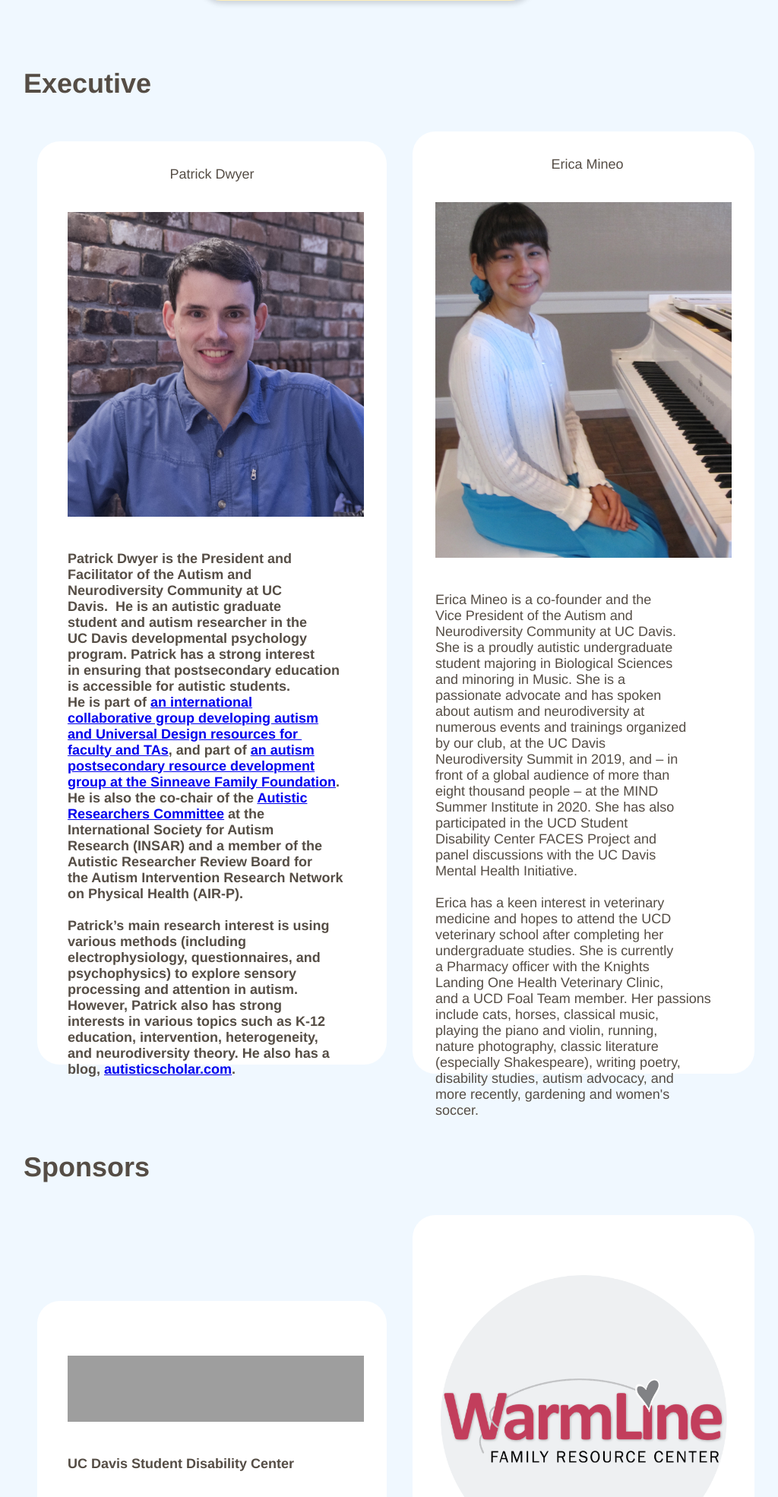
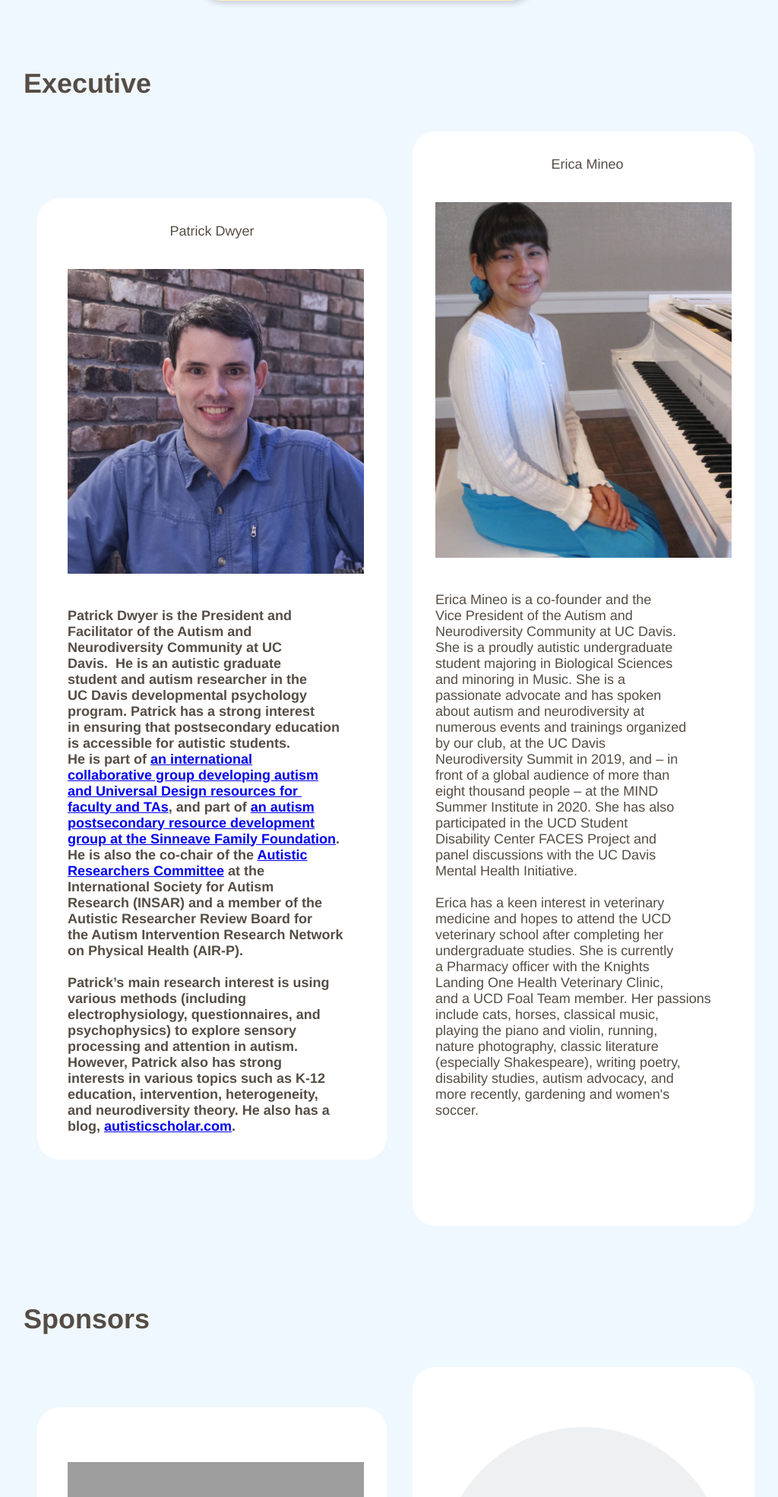
Before and after one commit to Autism-Neurodiversity-Community-UCD/ancwebsite, a Flask app: page /aboutus in a window 1280 px wide. Shown: the part 800-2770 px from the top of the page at 76% size, without its empty margins (149-1173 px from the left). Run offline with Flask 2, Linux system fonts and the light colour scheme; grey boxes are pictures that could not be loaded.

Commit message:
Update ANCaboutus.css

```diff
--- a/static/css/ANCaboutus.css
+++ b/static/css/ANCaboutus.css
@@ -151,7 +151,7 @@ p {
     font-size: 18px;
     background: #FFFFFF;
     width: 380px;
-    height: 1200px;
+    height: 1250px;
     padding-top:15px;
     padding-bottom:0px;
     padding-right:40px;
@@ -167,7 +167,7 @@ p {
     font-size: 18px;
     background: #FFFFFF;
     width: 400px;
-    height: 1200px;
+    height: 1400px;
     padding-top:15px;
     padding-bottom:25px;
     padding-right:20px;
@@ -225,7 +225,7 @@ p {
     font-size: 18px;
     background: #FFFFFF;
     width: 380px;
-    height: 300px;
+    height: 380px;
     padding-top:15px;
     padding-bottom:0px;
     padding-right:40px;
@@ -241,7 +241,7 @@ p {
     font-size: 18px;
     background: #FFFFFF;
     width: 400px;
-    height: 500px;
+    height: 460px;
     padding-top:15px;
     padding-bottom:25px;
     padding-right:20px;
```
